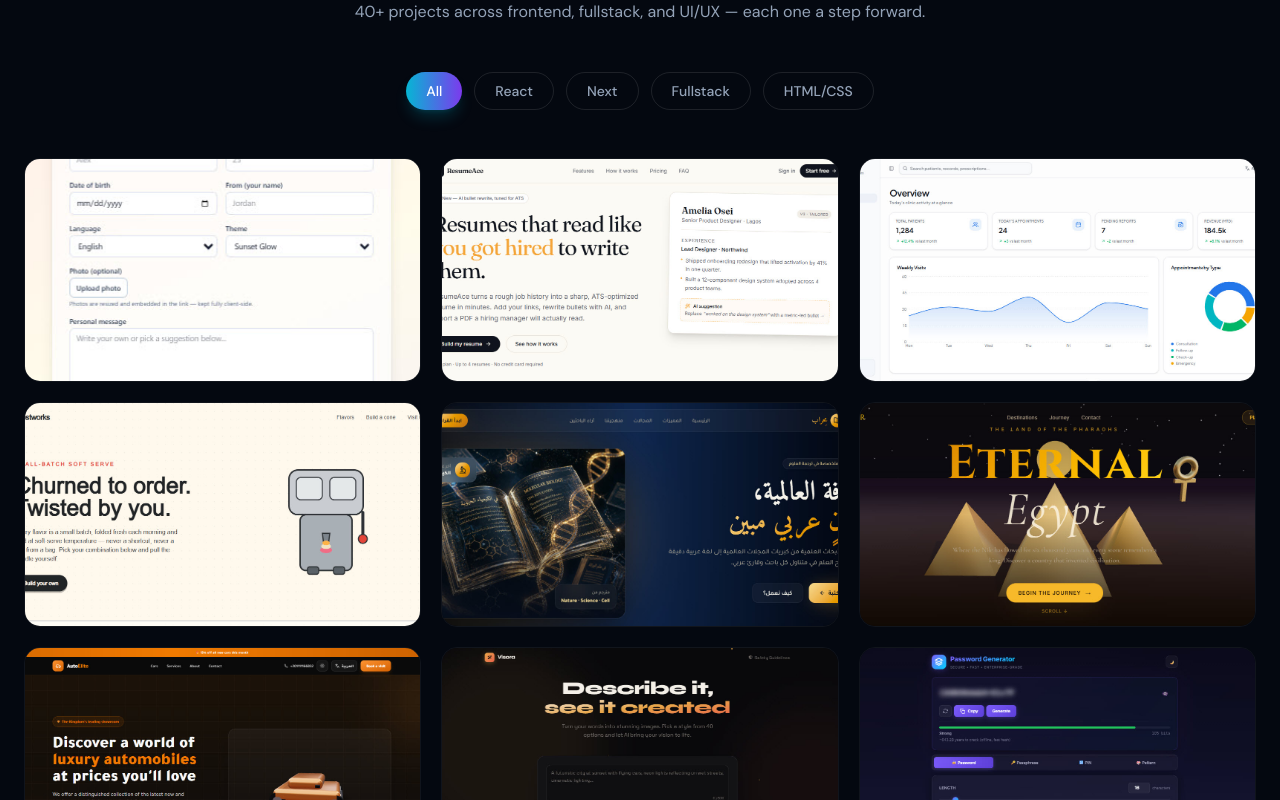
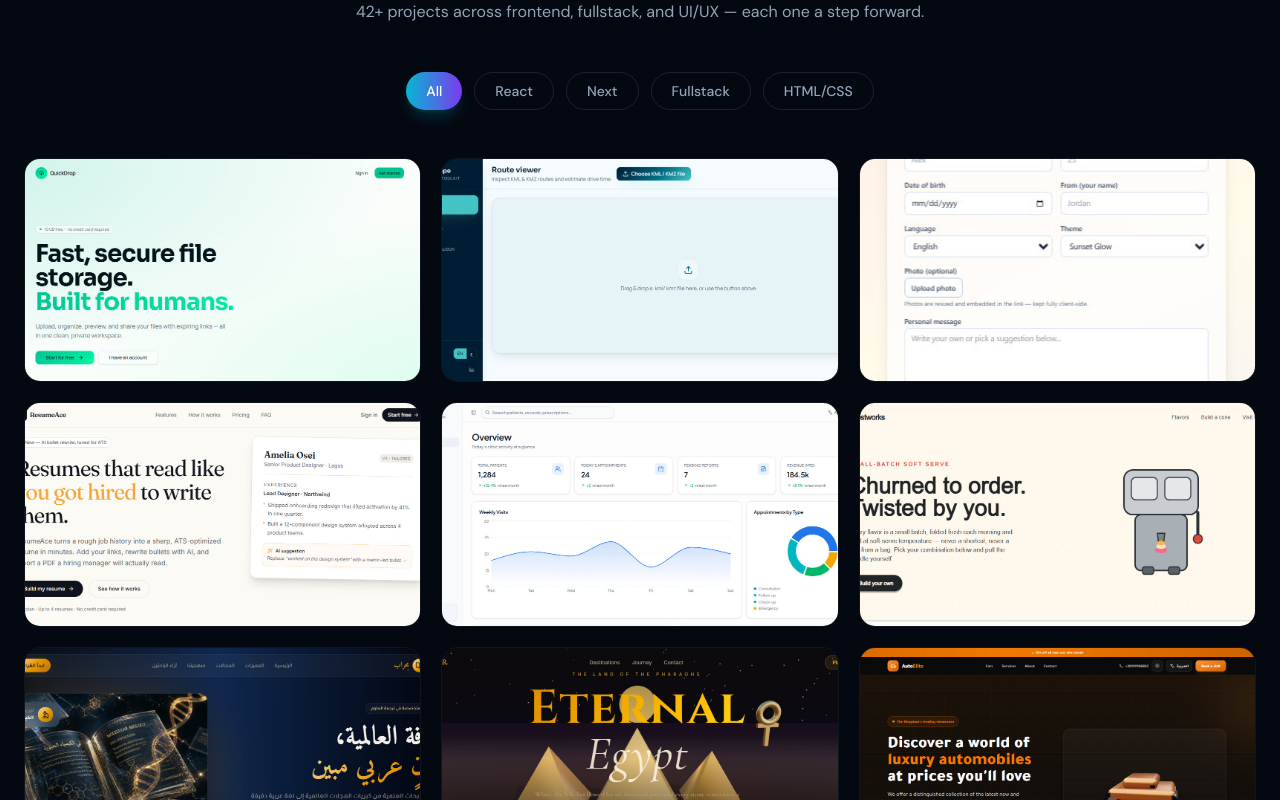
Before and after one commit to MohamedAshraf366/Portfolio-Updated, a React (Create React App) app: page / in a window 1280 px wide. Shown: the part 1954-2754 px from the top of the page. Built offline with nearby package versions, Linux system fonts and the light colour scheme.

Commit message:
first commit

```diff
--- a/src/components/Projects.tsx
+++ b/src/components/Projects.tsx
@@ -42,6 +42,8 @@ import project39 from "../images/Clinic MediCare.jpg";
 import project40 from "../images/Project3-update.jpg";
 import project41 from "../images/ResumeAce.jpg";
 import project42 from "../images/Birthday-Wish-Generator.jpg";
+import project43 from "../images/RouteScope.jpg";
+import project44 from "../images/QuickDrop.jpg";
 
 
 interface Project {
@@ -54,6 +56,8 @@ interface Project {
 }
 
 const allProjects: Project[] = [
+  { id: 44, img: project44, url: "https://quick-drop-upload-files.vercel.app/", title: "QuickDrop Upload Files",  tags: ["React", "Tailwind"], category: "React" },
+  { id: 43, img: project43, url: "https://route-scope.vercel.app/", title: "RouteScope", tags: ["React", "Tailwind"], category: "React" },
   { id: 42, img: project42, url: "https://birthday-wish-generator-rose.vercel.app/", title: "Birthday Wish Generator",  tags: ["Next.js", "Tailwind"], category: "Next" },
   { id: 41, img: project41, url: "https://resume-ace-neon.vercel.app/", title: "ResumeAce", tags: ["React", "Tailwind","Supabase"], category: "Fullstack" },
   { id: 39, img: project39, url: "https://clinic-medi-care-bent.vercel.app/", title: "Clinic MediCare", tags: ["React", "Tailwind"], category: "React" },
```
Also changed, not shown: src/images/QuickDrop.jpg (added), src/images/RouteScope.jpg (added).
